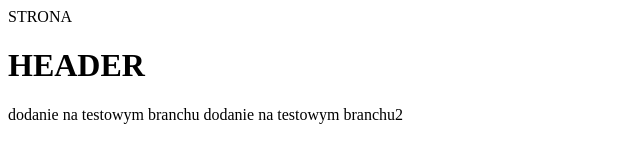
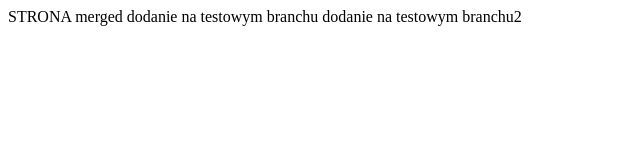
Before and after one commit to saqu15/cwiczenie-git, a plain HTML site: page index.html in a window 1280 px wide. Shown: the whole page, without its empty margins (0-640 px from the left). Drawn offline with Linux system fonts and the light colour scheme.

Commit message:
mergetool2

```diff
--- a/index.html
+++ b/index.html
@@ -8,11 +8,7 @@
 </head>
 <body>
     STRONA
-    <div>
-        <h1>
-            HEADER
-        </h1>
-    </div>
+    merged
     dodanie na testowym branchu
     dodanie na testowym branchu2
 </body>
```
